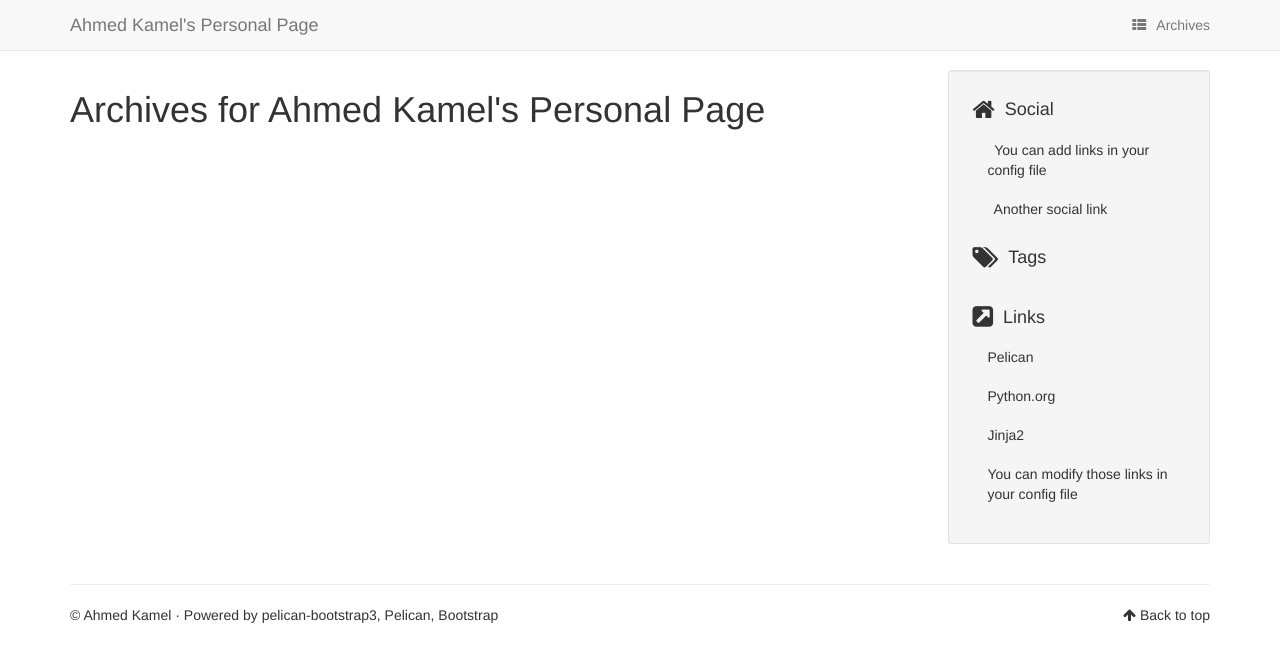
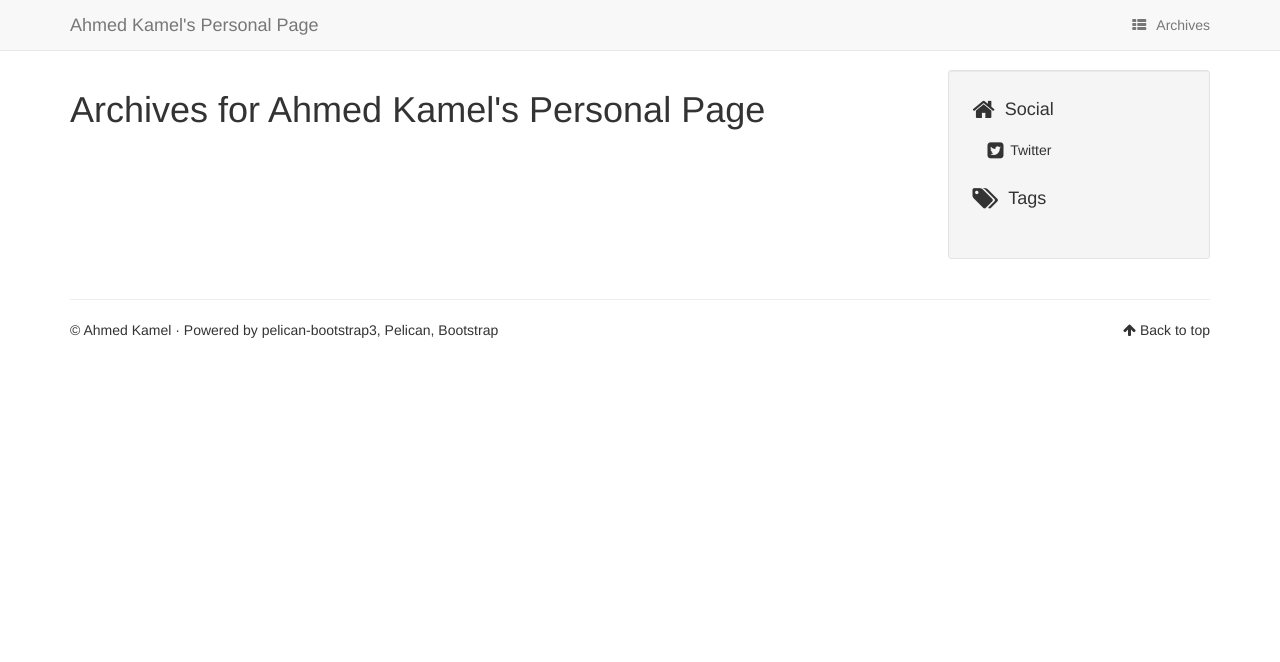
Before and after one commit to Abukamel/abukamel.github.io, a plain HTML site: page archives.html in a window 1280 px wide. Drawn offline with Linux system fonts and the light colour scheme.

Commit message:
Removed some clutter

```diff
--- a/archives.html
+++ b/archives.html
@@ -75,8 +75,7 @@ Ahmed Kamel's Personal Page            </a>
     <ul class="list-group list-group-flush">
             <li class="list-group-item"><h4><i class="fa fa-home fa-lg"></i><span class="icon-label">Social</span></h4>
               <ul class="list-group" id="social">
-                <li class="list-group-item"><a href="#"><i class="fa fa-you-can-add-links-in-your-config-file-square fa-lg"></i> You can add links in your config file</a></li>
-                <li class="list-group-item"><a href="#"><i class="fa fa-another-social-link-square fa-lg"></i> Another social link</a></li>
+                <li class="list-group-item"><a href="https://twitter.com/__AhmedKamel"><i class="fa fa-twitter-square fa-lg"></i> Twitter</a></li>
               </ul>
             </li>
 
@@ -88,30 +87,6 @@ Ahmed Kamel's Personal Page            </a>
             </li>
 
 
-    <li class="list-group-item"><h4><i class="fa fa-external-link-square fa-lg"></i><span class="icon-label">Links</span></h4>
-      <ul class="list-group" id="links">
-        <li class="list-group-item">
-            <a href="http://getpelican.com/" target="_blank">
-                Pelican
-            </a>
-        </li>
-        <li class="list-group-item">
-            <a href="http://python.org/" target="_blank">
-                Python.org
-            </a>
-        </li>
-        <li class="list-group-item">
-            <a href="http://jinja.pocoo.org/" target="_blank">
-                Jinja2
-            </a>
-        </li>
-        <li class="list-group-item">
-            <a href="#" target="_blank">
-                You can modify those links in your config file
-            </a>
-        </li>
-      </ul>
-    </li>
     </ul>
 </section>
             </aside>
```
Also changed, not shown: authors.html (+1 -26 lines), categories.html (+1 -26 lines), index.html (+1 -26 lines), tags.html (+1 -26 lines).
